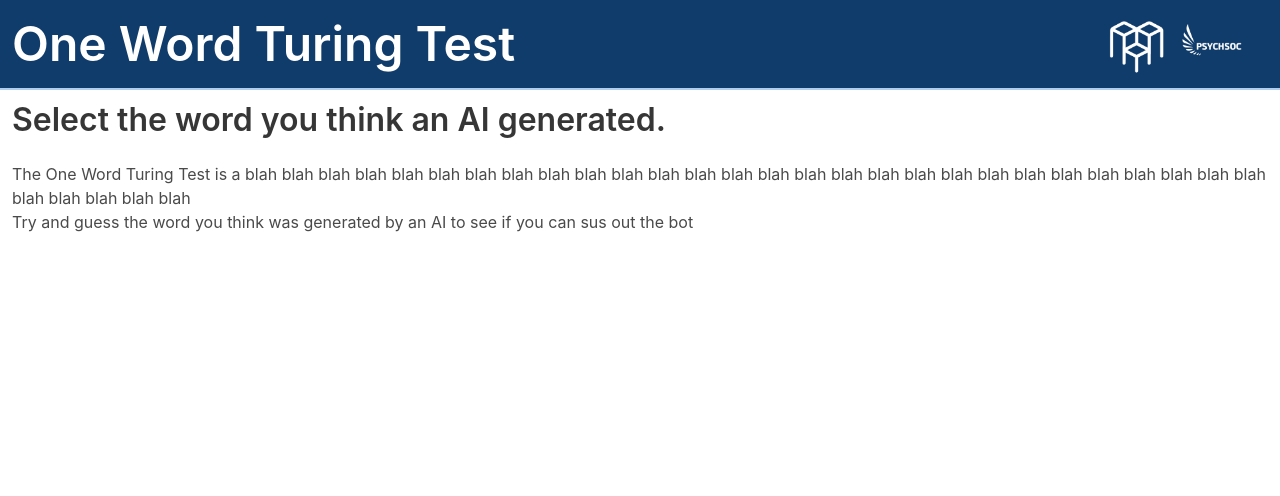
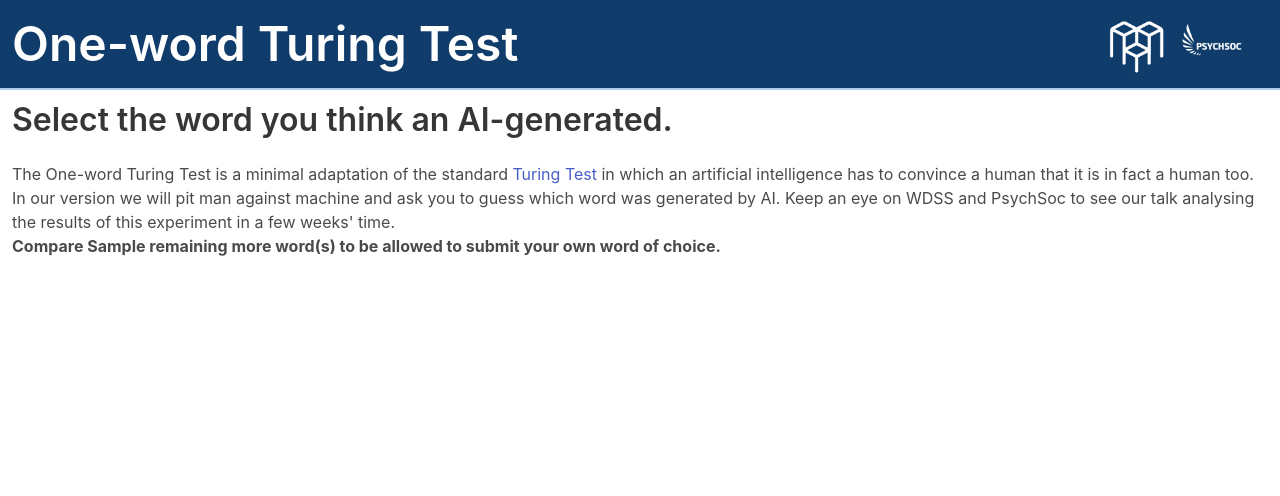
Before and after one commit to warwickdatasciencesociety/psychsoc-collab, a Flask app: template app/application/templates/index.html in a window 1280 px wide. Shown: the top 496 px of the page. Run offline with Flask 2, Linux system fonts and the light colour scheme; the template is opened without the code that fills it: most values are stand-ins (such as "Sample title", 1, 10 or a date in 2020); parts of the project's set-up code (start-up, migrations or seed data) failed here and were passed over.

Commit message:
Fix title and add description

```diff
--- a/app/application/templates/index.html
+++ b/app/application/templates/index.html
@@ -6,7 +6,7 @@
 		<link rel="icon" href="{{ url_for('static', filename='logo-round.png') }}">
 		<meta charset="utf-8">
 		<meta name="viewport" content="width=device-width, initial-scale=1">
-		<title>One Word Turing Test</title>
+		<title>One-word Turing Test</title>
 		<link rel="stylesheet" href="https://cdn.jsdelivr.net/npm/bulma@0.9.1/css/bulma.min.css">
 	</head>
 	<body style="background-color:#ffffc">
@@ -16,7 +16,7 @@
 			<div class="level">
 				<div class="level-left">
 					<div class="level-item">
-						<h1 class="title is-1 has-text-white"> One Word Turing Test</h1>
+						<h1 class="title is-1 has-text-white"> One-word Turing Test</h1>
 					</div>
 				</div>
 				<div class="level-right  is-hidden-mobile ">
@@ -31,9 +31,11 @@
 		</div>
 		</section>
 		  <section class="hero is-large p-3">
-		  <h2 class="title is-3">Select the word you think an AI generated.</h2>
-		  <p> The One Word Turing Test is a blah blah blah blah blah blah blah blah blah blah blah blah blah blah blah blah blah blah blah blah blah blah blah blah blah blah blah blah blah blah blah blah blah </p>
-		  <p> Try and guess the word you think was generated by an AI to see if you can sus out the bot </p>
+		  <h2 class="title is-3">Select the word you think an AI-generated.</h2>
+		  <p> The One-word Turing Test is a minimal adaptation of the standard <a href="https://en.wikipedia.org/wiki/Turing_test">Turing Test</a> in which an artificial intelligence has to convince a human that it is in fact a human too. In our version we will pit man against machine and ask you to guess which word was generated by AI. Keep an eye on WDSS and PsychSoc to see our talk analysing the results of this experiment in a few weeks' time.</p>
+		  {% if not submitted %}
+		  <p><b>Compare {{ remaining }} more word(s) to be allowed to submit your own word of choice.</b></p>
+		  {% endif %}
 		  <div class="hero-body">
 
 		  <div class="container">
```
